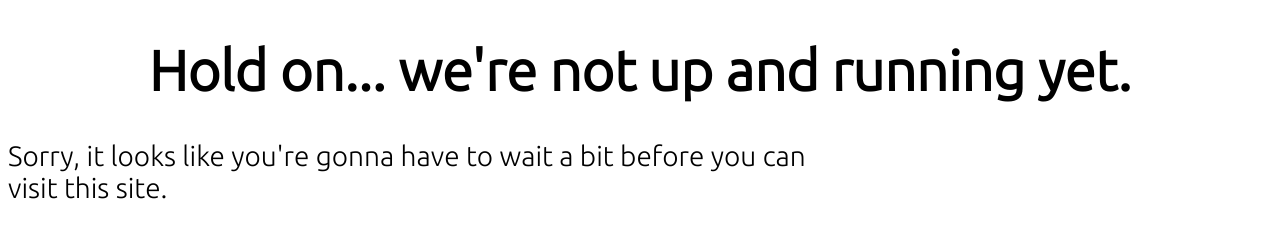
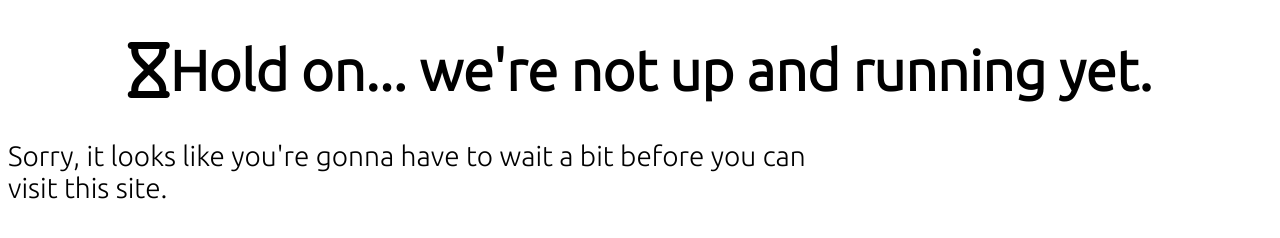
Before and after one commit to TheGamerWithMore-zz/countdown-pages, a plain HTML site: page index.html in a window 1280 px wide. Drawn offline with Linux system fonts and the light colour scheme.

Commit message:
Added Font Awesome icons

```diff
--- a/index.html
+++ b/index.html
@@ -12,6 +12,6 @@
 <!-- We're using Font Aesome for our icons here. They're pretty nice icons, if I don't say so myself. -->
 <script src="https://kit.fontawesome.com/8ab8c599fe.js" crossorigin="anonymous"></script>
 <body>
-<center><h1> Hold on... we're not up and running yet. </h1></center>
+<center><h1> <i class="fas fa-hourglass"></i>Hold on... we're not up and running yet. </h1></center>
 <p> Sorry, it looks like you're gonna have to wait a bit before you can <br>
 visit this site. </p>
```
